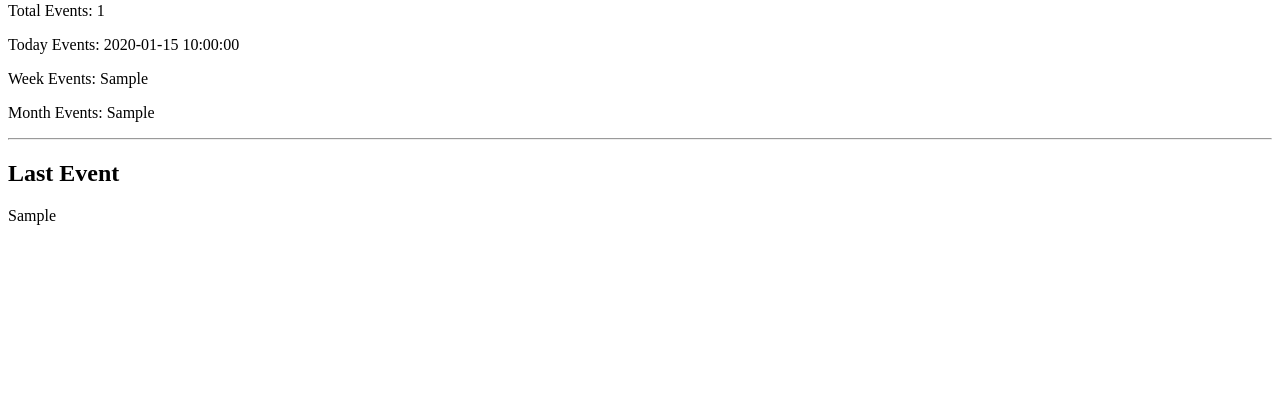
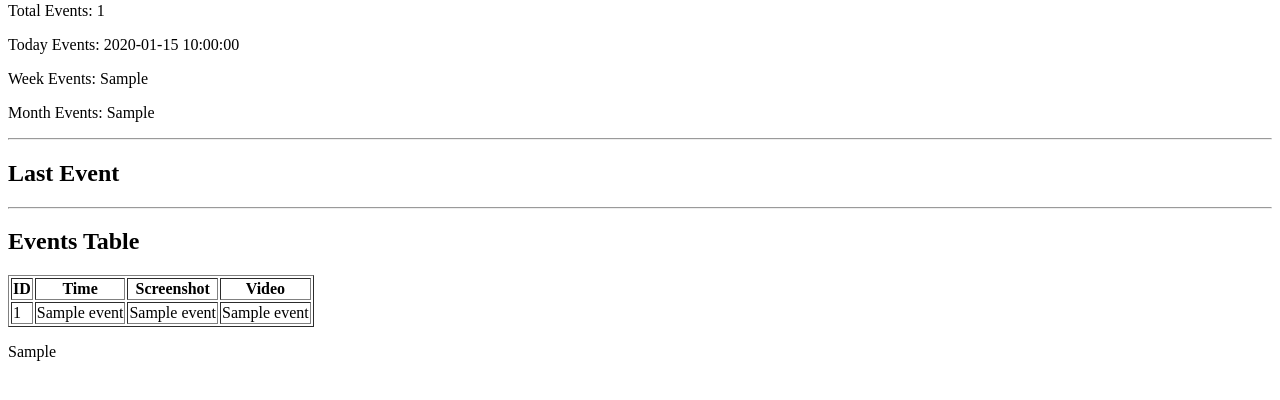
Before and after one commit to somojaver93/motion-detection-ai, a Flask app: template templates/index.html in a window 1280 px wide. Shown: the part 147-547 px from the top of the page. Run offline with Flask 3, Linux system fonts and the light colour scheme; the template is opened without the code that fills it: most values are stand-ins (such as "Sample title", 1, 10 or a date in 2020).

Commit message:
Display events table in dashboard

```diff
--- a/app.py
+++ b/app.py
@@ -6,10 +6,8 @@
 
 # فریم‌ورک Flask
 from flask import (
-
-    Flask,
+     Flask,
     render_template
-
 )
 
 # فایل تنظیمات پروژه
@@ -18,6 +16,11 @@ from config import DATABASE_FILE
 # مدیریت آمار
 from src.statistics_manager import (
     StatisticsManager
+)
+
+# مدیریت دیتابیس
+from src.database_manager import (
+    DatabaseManager
 )
 
 
@@ -42,6 +45,15 @@ stats = StatisticsManager(
 
 )
 
+# اتصال به دیتابیس
+database = DatabaseManager(
+
+    DATABASE_FILE
+
+)
+
+
+
 
 # ==========================================
 # صفحه اصلی
@@ -64,6 +76,9 @@ def home():
     # آخرین رویداد
     last_event = stats.last_event()
 
+    # دریافت همه رویدادها
+    events = database.get_all_events()
+
 
     # ارسال اطلاعات به فایل HTML
     return render_template(
@@ -78,7 +93,9 @@ def home():
 
         month_events=month_events,
 
-        last_event=last_event
+        last_event=last_event,
+
+        events=events
 
     )
 
--- a/templates/index.html
+++ b/templates/index.html
@@ -66,6 +66,62 @@
 
     </h2>
 
+    <hr>
+
+<h2>
+
+    Events Table
+
+</h2>
+
+<table border="1">
+
+    <tr>
+
+        <th>ID</th>
+
+        <th>Time</th>
+
+        <th>Screenshot</th>
+
+        <th>Video</th>
+
+    </tr>
+
+    {% for event in events %}
+
+    <tr>
+
+        <td>
+
+            {{ event[0] }}
+
+        </td>
+
+        <td>
+
+            {{ event[1] }}
+
+        </td>
+
+        <td>
+
+            {{ event[2] }}
+
+        </td>
+
+        <td>
+
+            {{ event[3] }}
+
+        </td>
+
+    </tr>
+
+    {% endfor %}
+
+</table>
+
     <p>
 
         {{ last_event }}
```
